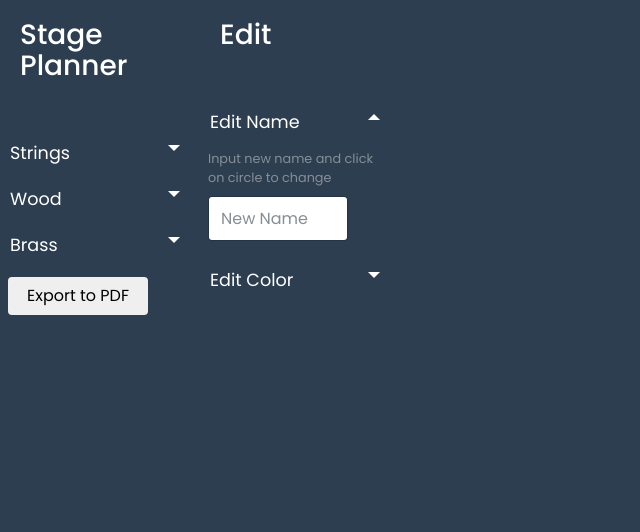
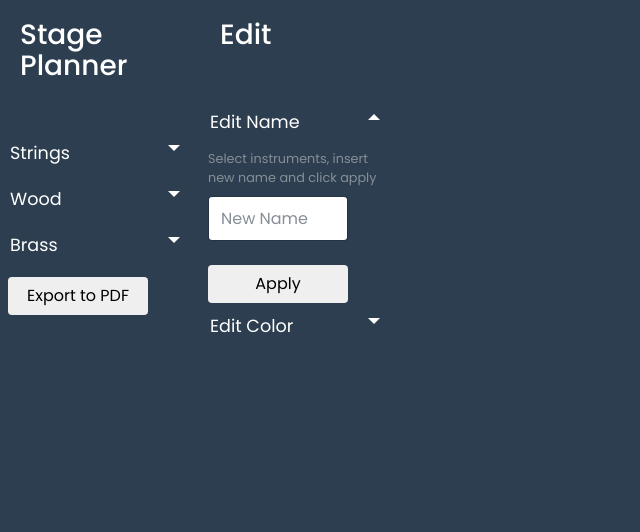
Before and after one commit to JacekDwojakPL/stage-planner, a Flask app: template templates/index.html in a window 1280 px wide, after a click on "Edit Name". Shown: the top 532 px of the page, without its empty margins (0-640 px from the left). Run offline with Flask 2, Linux system fonts and the light colour scheme; the template is opened without the code that fills it: most values are stand-ins (such as "Sample title", 1, 10 or a date in 2020); some libraries are stand-ins or nearby versions.

Commit message:
improved changing name

```diff
--- a/static/script.js
+++ b/static/script.js
@@ -57,13 +57,12 @@ var clickedNode = circleClickedGroup.data(data)
                                     .attr("transform", function(d) {return "translate(" + [ d.x,d.y ] + ")"})
                                     .call(dragged)
                                     .on("click", function () {d3.event.stopPropagation()
-                                                              if ($("#new_name_field").val() != '') {
-                                                                d3.select(this).select('text').text($("#new_name_field").val());
-                                                              };
-                                                            });
+                                                              d3.select(this).classed("selected", d3.select(this).classed("selected") ? false : true); });
 clickedNode.append("circle")
            .attr("r", radius)
-           .style("fill", "red");
+           .style("fill", "red")
+           .on("mouseover", function() {d3.select(this).style("cursor", "pointer")})
+           .on("mouseout", function()  {d3.select(this).style("cursor", "default")});
 
 clickedNode.append("text")
            .text("instrument")
@@ -118,9 +117,7 @@ function createLayout(id)
                                   .classed(id, true)
                                   .call(dragged)
                                   .on("click", function () {d3.event.stopPropagation()
-                                                            if ($("#new_name_field").val() != '') {
-                                                                d3.select(this).select('text').text($("#new_name_field").val());
-                                                              };
+                                                            d3.select(this).classed("selected", d3.select(this).classed("selected") ? false : true);
                                                             });
 
 
@@ -130,8 +127,10 @@ function createLayout(id)
                    .attr("r", radius)
                    .attr("class", id+"_circle")
                    .style("fill", function(d) {return d.fill; })
-                   .on("mouseover", function() {d3.select(this).style("fill", "red")})
-                   .on("mouseout", function() {d3.select(this).style("fill", function(d) {return d.fill;})});;
+                   .on("mouseover", function() {d3.select(this).style("fill", "red")
+                                                d3.select(this).style("cursor", "pointer")})
+                   .on("mouseout", function()  {d3.select(this).style("fill", function(d) {return d.fill;})
+                                                d3.select(this).style("cursor", "default")});
 
        circle_group.append("text")
                    .text(id)
@@ -232,17 +231,15 @@ function wind(id)
                                         .classed("first_row", true)
                                         .call(dragged)
                                         .on("click", function () {d3.event.stopPropagation()
-                                                                  if ($("#new_name_field").val() != '') {
-                                                                    d3.select(this).select('text').text($("#new_name_field").val());
-                                                                  };
-
-                                                                  });
+                                                                  d3.select(this).classed("selected", d3.select(this).classed("selected") ? false : true); });
       first_row_group.append("circle")
                      .attr("r", radius)
                      .attr("class", function(d) {return d.id;})
                      .style("fill", function(d) {return d.fill;})
-                     .on("mouseover", function() {d3.select(this).style("fill", "red")})
-                     .on("mouseout", function() {d3.select(this).style("fill", function(d) {return d.fill;})});
+                     .on("mouseover", function() {d3.select(this).style("fill", "red")
+                                                  d3.select(this).style("cursor", "pointer")})
+                     .on("mouseout", function() {d3.select(this).style("fill", function(d) {return d.fill;})
+                                                 d3.select(this).style("cursor", "default")});
 
       first_row_group.append("text")
                      .text(function(d) {return d.id})
@@ -265,15 +262,12 @@ var dragged = d3.drag()
                     });
 
 
-//function change_name(text_node) {
-
-
-//   $("#old_name_field").val(text_node.text());
-//   $("#change_name_button").click(function(text_node) {
-//     text_node.text() = $("#new_name_field").val();
-//   })
-
-//}
+$("#change_name_button").click(function () {
+  if($("#new_name_field").val() != ""){
+    svgContainer.selectAll(".selected").select('text').text($("#new_name_field").val());
+    svgContainer.selectAll(".selected").classed("selected", false);
+  };
+});
 
 
 $("#export_button").click(function(){
--- a/static/styles.css
+++ b/static/styles.css
@@ -138,7 +138,7 @@ small {
   margin-right: 8px;
 }
 
-#export_button {
+button {
   margin-left: 8px;
   margin-right: 8px;
   margin-top: 8px;
@@ -227,23 +227,12 @@ input[type=text] {
     }
 }
 
-
-.active {
-  stroke: #000;
-  stroke-width: 2px;
-}
-
-.flagged {
-  fill: red;
-  stroke: #000;
-  stroke-width: 1px;
-}
-
 .svg_background {
   background-color: rgb(254, 254, 254);
 }
 
-circle:hover {
-  fill: red;
-  cursor: pointer;
+.selected {
+  stroke: #000;
+  stroke-width: 1px;
+  fill: orange;
 }
--- a/templates/index.html
+++ b/templates/index.html
@@ -55,8 +55,10 @@
         <ul class="collapse list-unstyled" id="edit_name">
           <li>
             <div class="form-group">
-              <small id="change_name_help" class="form-text text-muted">Input new name and click on circle to change</small>
+              <small id="change_name_help" class="form-text text-muted">Select instruments, insert new name and click apply</small>
               <input type="text" id="new_name_field" class="form-control" placeholder="New Name">
+            </div>
+          <li><button class="btn btn-default" type="button" id="change_name_button">Apply</button></li>
           </li>
         </ul>
         <li><a href="#edit_color" data-toggle="collapse" aria-expanded="false">Edit Color</a></li>
@@ -67,7 +69,7 @@
           </ul>
         </ul>
     </nav>
-</div>
+
 
 <form id="svg_form" method="post" action="{{ url_for('export_pdf') }}">
   <input type="hidden" id="output_data" name="output_data" value="">
```
